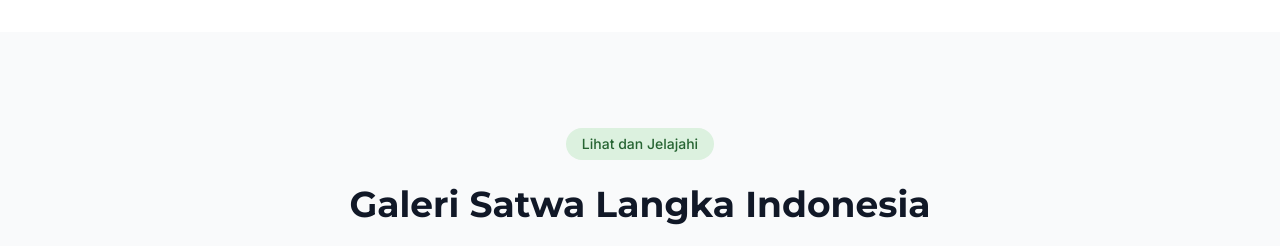
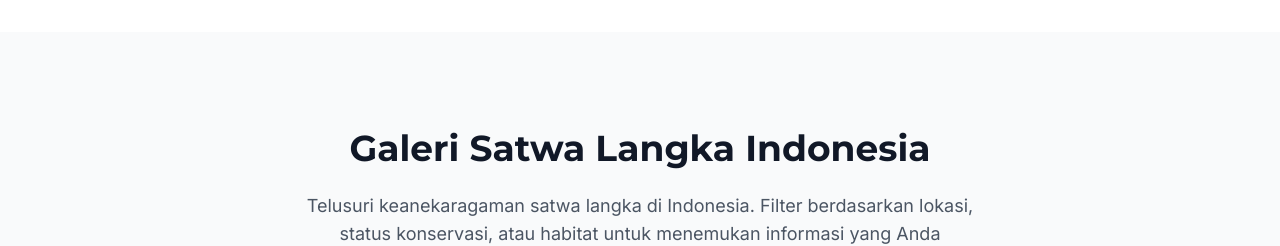
Before and after one commit to itsjoesf/konservasi-galeri-satwa, a React (Vite) app: page / in a window 1280 px wide. Shown: the part 980-1226 px from the top of the page. Built offline with nearby package versions, Linux system fonts and the light colour scheme.

Commit message:
my commit

```diff
--- a/src/pages/Index.tsx
+++ b/src/pages/Index.tsx
@@ -128,9 +128,6 @@ const Index = () => {
       <section className="py-24 bg-gray-50" id="galeri">
         <div className="container mx-auto px-6 md:px-12">
           <div className="max-w-2xl mx-auto text-center mb-12">
-            <div className="inline-block px-4 py-1.5 bg-forest-100 rounded-full text-forest-700 font-medium text-sm mb-6">
-              Lihat dan Jelajahi
-            </div>
             <h2 className="text-4xl font-display font-bold text-gray-900 mb-6">Galeri Satwa Langka Indonesia</h2>
             <p className="text-lg text-gray-600">
               Telusuri keanekaragaman satwa langka di Indonesia. Filter berdasarkan lokasi, status konservasi, atau habitat untuk menemukan informasi yang Anda butuhkan.
```
